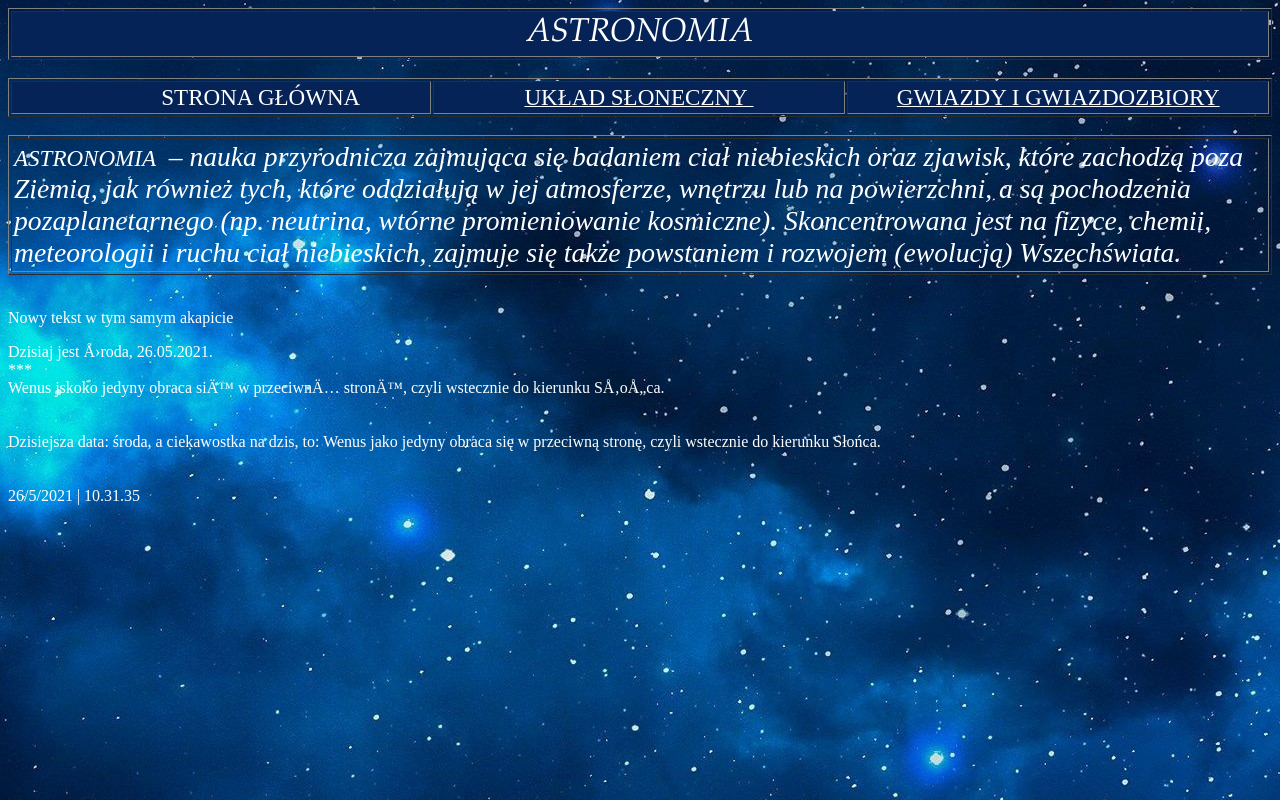
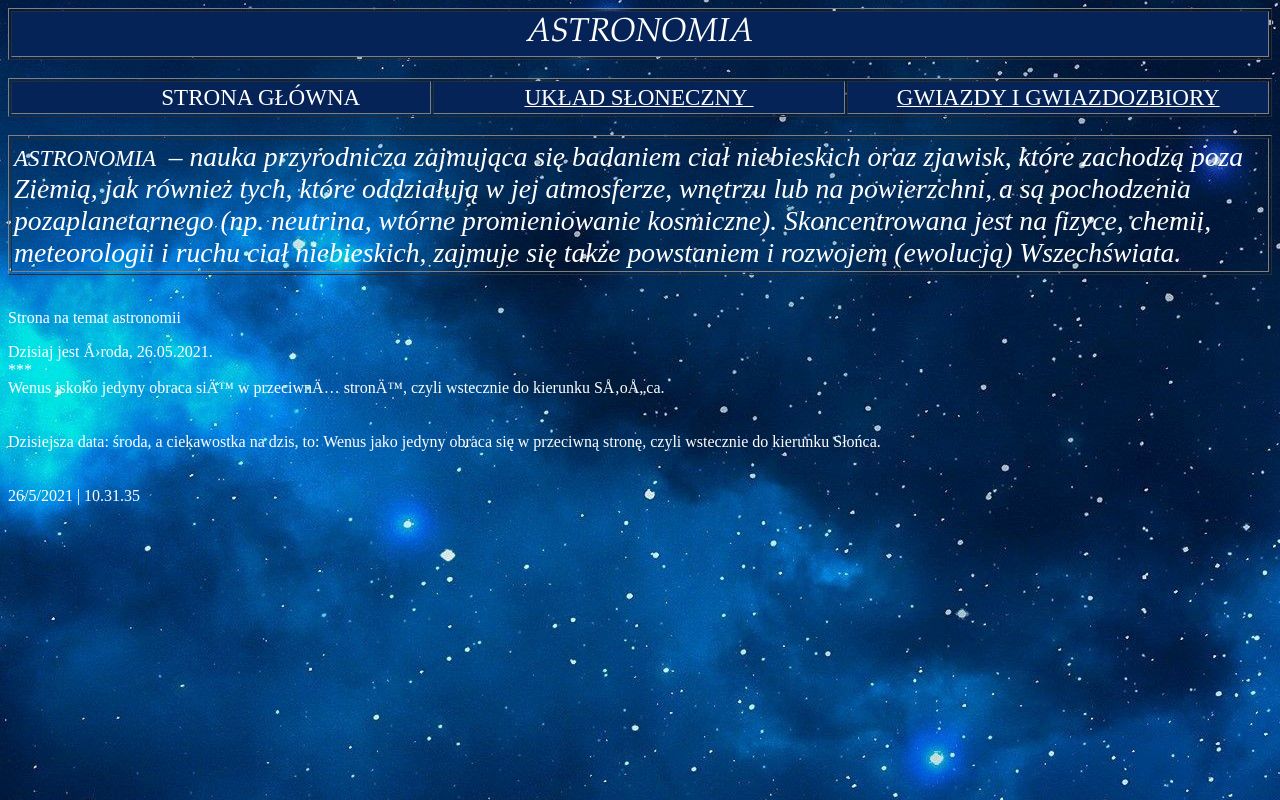
Before and after one commit to MartynaB13/martynab13.github.io, a plain HTML site: page index.html in a window 1280 px wide. Drawn offline with Linux system fonts and the light colour scheme.

Commit message:
Update index.html

```diff
--- a/index.html
+++ b/index.html
@@ -86,7 +86,7 @@
       <p id="id01">Stary tekst</p>
       <script>
          var element = document.getElementById("id01");
-         element.innerHTML = "Nowy tekst w tym samym akapicie";
+         element.innerHTML = "Strona na temat astronomii";
       </script>
 
       <div>
```
